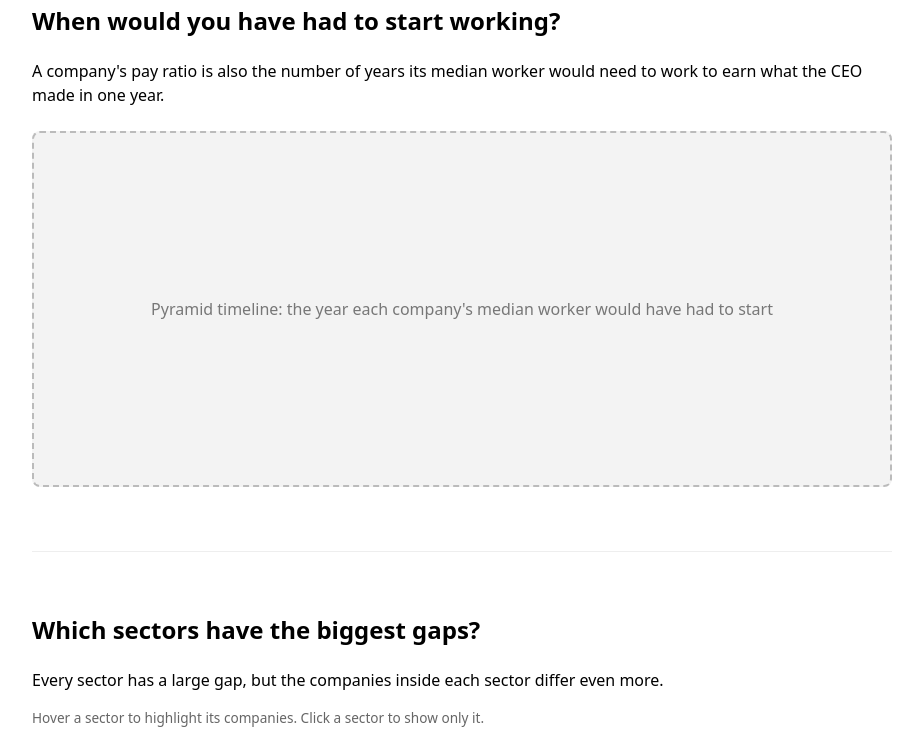
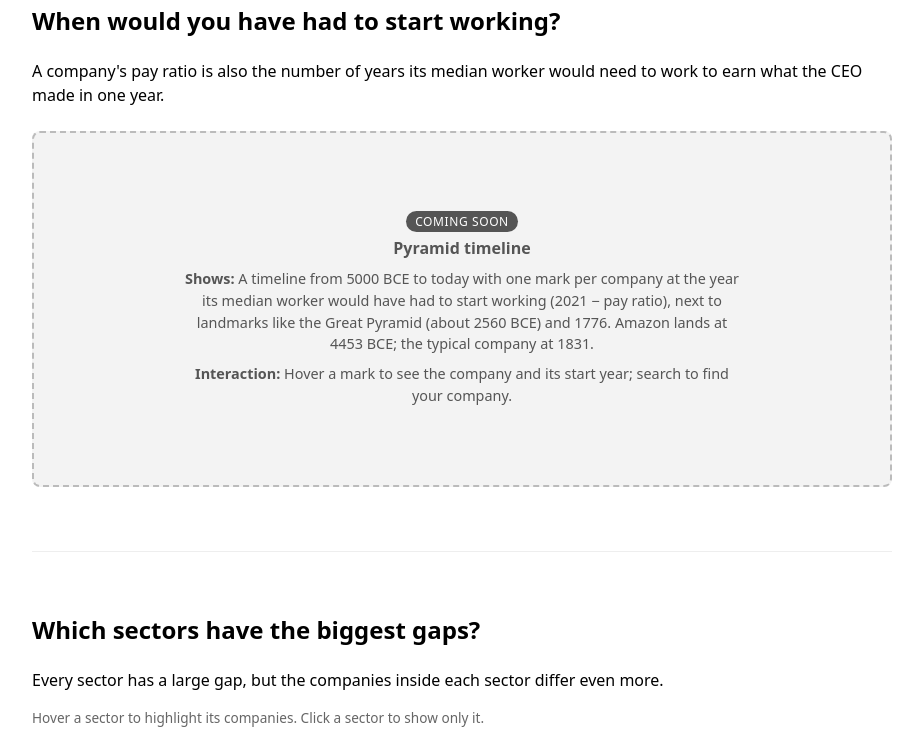
Before and after one commit to aisharashidahmed/CS1710-Final_Project, a SvelteKit app: page / in a window 1280 px wide. Shown: the part 580-1332 px from the top of the page, without its empty margins (178-1101 px from the left). Built offline with nearby package versions, Linux system fonts and the light colour scheme.

Commit message:
Mark upcoming charts in placeholders

```diff
--- a/src/lib/Placeholder.svelte
+++ b/src/lib/Placeholder.svelte
@@ -1,23 +1,58 @@
 <script>
-	// Gray box that marks where a chart will go.
-	let { label, height = 320 } = $props();
+	// Box that marks where a chart will go. With `plan`, it describes the planned chart.
+	// plan = { shows, interaction }; novel marks our innovative view.
+	let { label, height = 320, plan = null, novel = false } = $props();
 </script>
 
-<div class="placeholder" style:height="{height}px">
-	<span>{label}</span>
+<div class="placeholder" class:novel style:min-height="{height}px">
+	{#if plan}
+		<span class="tag">{novel ? 'Coming soon · novel view' : 'Coming soon'}</span>
+		<strong>{label}</strong>
+		<p><b>Shows:</b> {plan.shows}</p>
+		<p><b>Interaction:</b> {plan.interaction}</p>
+	{:else}
+		<span>{label}</span>
+	{/if}
 </div>
 
 <style>
 	.placeholder {
 		display: flex;
+		flex-direction: column;
 		align-items: center;
 		justify-content: center;
+		gap: 0.25rem;
 		margin: 1.5rem 0;
-		padding: 1rem;
+		padding: 1rem 1.5rem;
 		border: 2px dashed #bbb;
 		border-radius: 8px;
 		background: #f3f3f3;
-		color: #777;
+		color: #555;
 		text-align: center;
 	}
+
+	.placeholder.novel {
+		border-color: #b2182b;
+		background: #fbf1f1;
+	}
+
+	.tag {
+		padding: 0.1rem 0.6rem;
+		border-radius: 999px;
+		background: #555;
+		color: #fff;
+		font-size: 0.75rem;
+		text-transform: uppercase;
+		letter-spacing: 0.05em;
+	}
+
+	.novel .tag {
+		background: #b2182b;
+	}
+
+	p {
+		max-width: 560px;
+		margin: 0.25rem 0 0;
+		font-size: 0.9rem;
+	}
 </style>
--- a/src/routes/+page.svelte
+++ b/src/routes/+page.svelte
@@ -58,7 +58,14 @@
 			A company's pay ratio is also the number of years its median worker would need to work to
 			earn what the CEO made in one year.
 		</p>
-		<Placeholder label="Pyramid timeline: the year each company's median worker would have had to start" />
+		<Placeholder
+			label="Pyramid timeline"
+			plan={{
+				shows:
+					'A timeline from 5000 BCE to today with one mark per company at the year its median worker would have had to start working (2021 − pay ratio), next to landmarks like the Great Pyramid (about 2560 BCE) and 1776. Amazon lands at 4453 BCE; the typical company at 1831.',
+				interaction: 'Hover a mark to see the company and its start year; search to find your company.'
+			}}
+		/>
 	</section>
 
 	<!-- Rising insight 2 -->
@@ -112,7 +119,14 @@
 		{:else}
 			<Placeholder label="Loading companies…" height={420} />
 		{/if}
-		<Placeholder label="Slope chart: CEO pay rank vs. pay ratio rank" />
+		<Placeholder
+			label="Slope chart: CEO pay rank vs. pay ratio rank"
+			plan={{
+				shows:
+					"Two columns of ranks (1 = highest) with a line per company. Lines that jump up are companies whose gap comes mostly from low worker pay, like McDonald's (125th in CEO pay, 5th in ratio), Aptiv and Carnival; Etsy moves the other way.",
+				interaction: 'Hover a line to highlight it; the four example companies are labeled by default.'
+			}}
+		/>
 	</section>
 
 	<!-- Rising insight 4 -->
@@ -122,7 +136,15 @@
 			At 34 S&amp;P 500 companies, the median worker earns less than the poverty line for a family
 			of four.
 		</p>
-		<Placeholder label="Callout: companies whose median worker is below the poverty line" height={200} />
+		<Placeholder
+			label="Below-the-poverty-line callout"
+			height={200}
+			plan={{
+				shows:
+					"The 34 companies whose median worker earned under $26,500 (2021 poverty line, family of four) as a grid of cards, with each CEO's pay next to the worker's. 19 of the 34 are in Consumer Discretionary.",
+				interaction: 'Filter the cards by sector.'
+			}}
+		/>
 	</section>
 
 	<!-- Main message -->
@@ -132,14 +154,31 @@
 			Competitors in the same sector have very different gaps, so the size of the gap is a company
 			decision, not an industry rule.
 		</p>
-		<Placeholder label="Most vs. least equal company in each sector" />
+		<Placeholder
+			label="Most vs. least equal company in each sector"
+			plan={{
+				shows:
+					'For each sector, the company with the lowest and the highest pay ratio side by side (for example, Consumer Discretionary runs from 38:1 to 6,474:1), so competitors prove a smaller gap is possible.',
+				interaction: 'Pick a sector to compare its two extremes in detail.'
+			}}
+		/>
 	</section>
 
 	<!-- Solution -->
 	<section id="receipt">
 		<h2>Get your company's pay receipt</h2>
 		<p>Pick a company and see when its CEO "earned" a year of your pay.</p>
-		<Placeholder label="Pay receipt (novel view): pick a company, get a shareable receipt" height={400} />
+		<Placeholder
+			label="Your company's pay receipt"
+			height={400}
+			novel
+			plan={{
+				shows:
+					"A store-style receipt for the chosen company: CEO pay vs. median worker pay, the time on Jan 1 when the CEO had already “earned” the worker's year, and the year the worker would have had to start working to match the CEO.",
+				interaction:
+					'Search for a company to print its receipt, then download or share it as an image for campaign material.'
+			}}
+		/>
 	</section>
 
 	<section id="action">
```
